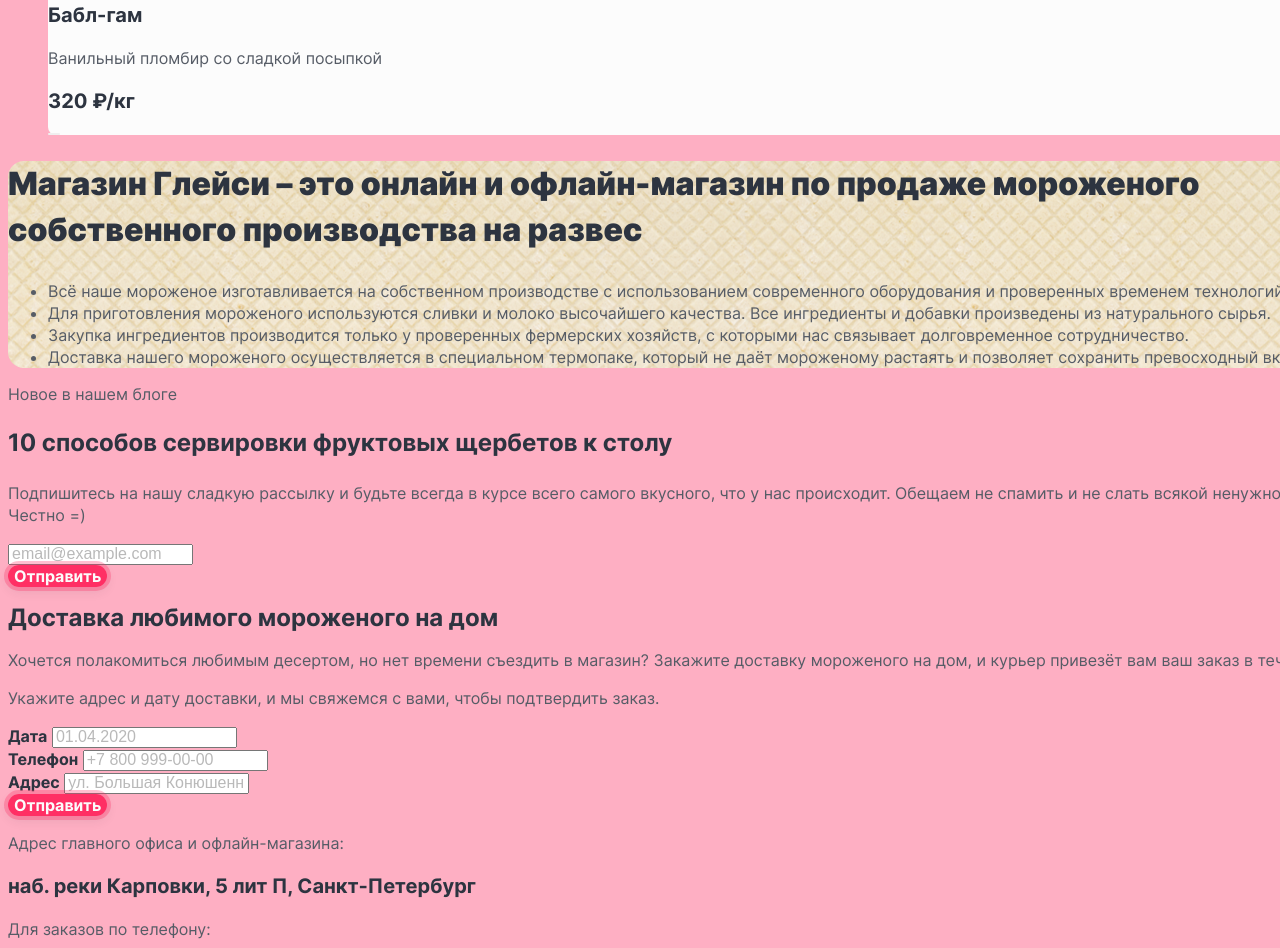
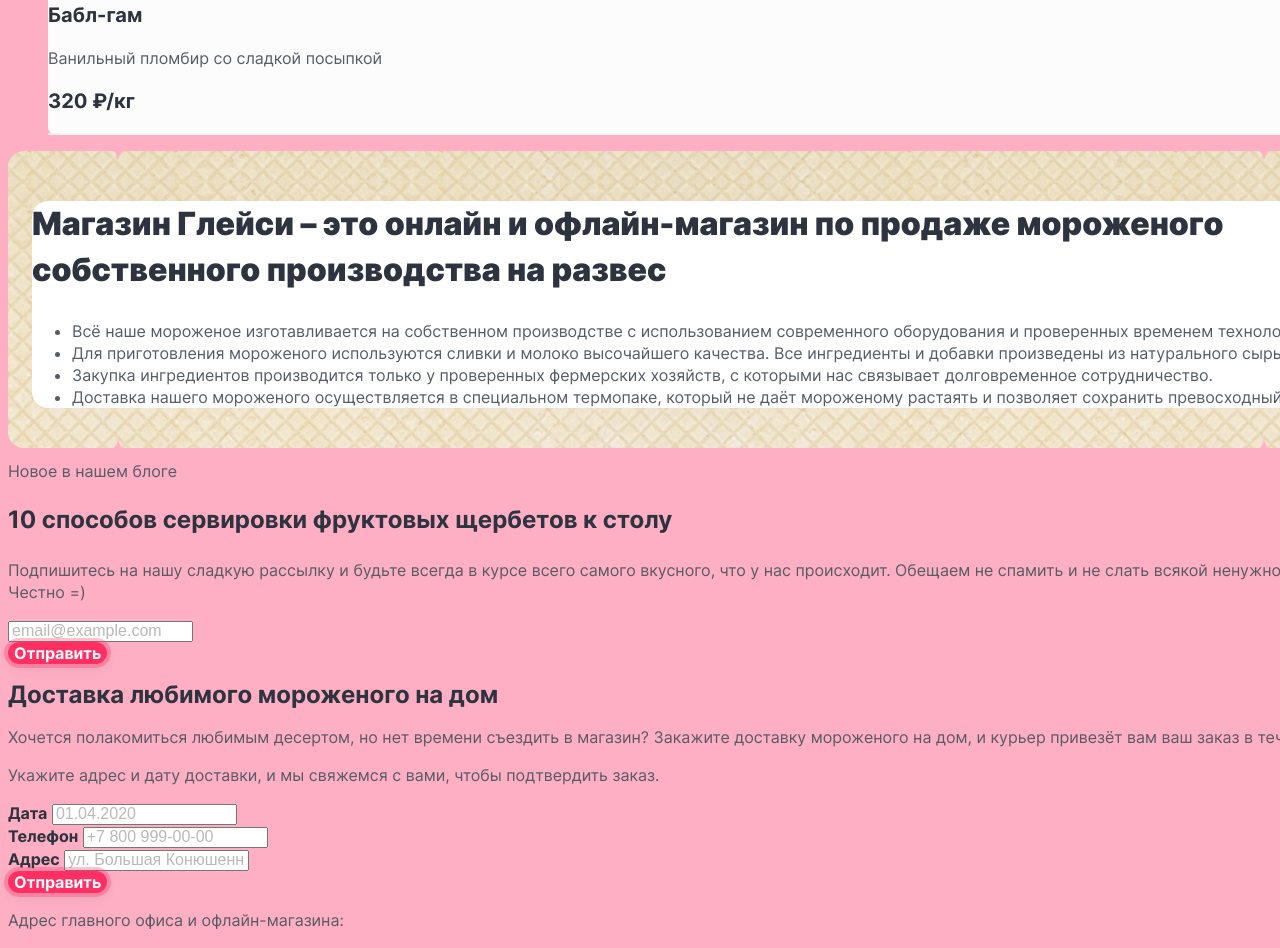
Before and after one commit to htmlacademy-htmlcss/2304065-gllacy-37, a plain HTML site: page index.html in a window 1280 px wide. Shown: the part 3867-4815 px from the top of the page. Drawn offline with Linux system fonts and the light colour scheme.

Commit message:
Добавляет отступы

```diff
--- a/styles/styles.css
+++ b/styles/styles.css
@@ -231,8 +231,15 @@
 /* advantages */
 
 .advantages {
+  padding: 24px;
+
   background-image: url("../images/background/waffle.png");
   background-position: center;
+  border-radius: 16px;
+}
+
+.advantages-wrapper {
+  background-color: #ffffff;
   border-radius: 16px;
 }
 
```
